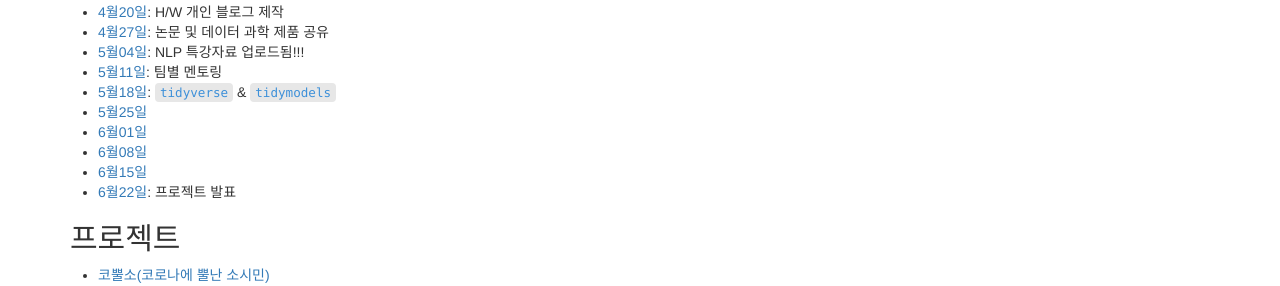
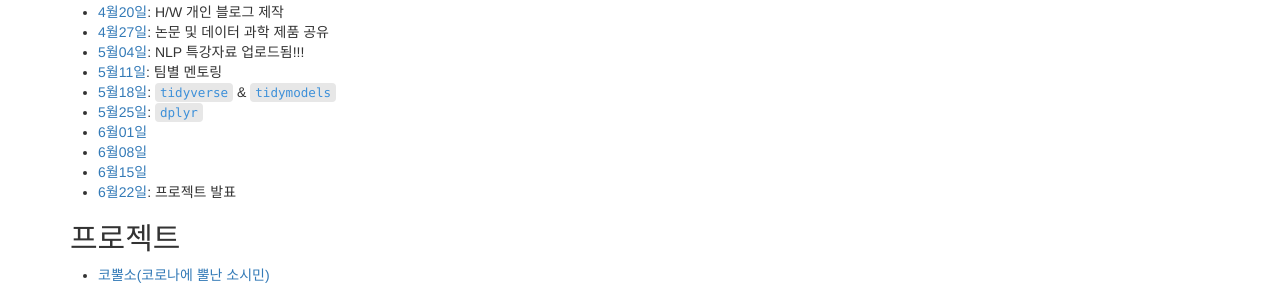
Before and after one commit to statkclee/ds-intro-2020, a Jekyll site: the page built from index.md, in a window 1280 px wide and 900 px high, scrolled down 590 px. Shown: the part 156-442 px from the top of the window. Built offline with Jekyll 4.4.1, drawn with Linux system fonts in a browser that asks for light colours.

Commit message:
added lecture note

```diff
--- a/index.md
+++ b/index.md
@@ -40,7 +40,7 @@
 - [5월04일](https://hackmd.io/Sxow-6j7SFalYFlG5iz_XA): NLP 특강자료 업로드됨!!!
 - [5월11일](https://hackmd.io/I4Y-CWKbQIWksAr9eJG0HQ): 팀별 멘토링
 - [5월18일](https://hackmd.io/sKSF5ZQMQnmvagz_EVR24g): `tidyverse` & `tidymodels`
-- [5월25일]()
+- [5월25일](https://hackmd.io/wMk1R_E4RKatr0kNeFrAOQ): `dplyr`
 - [6월01일]()
 - [6월08일]()
 - [6월15일]()
```
